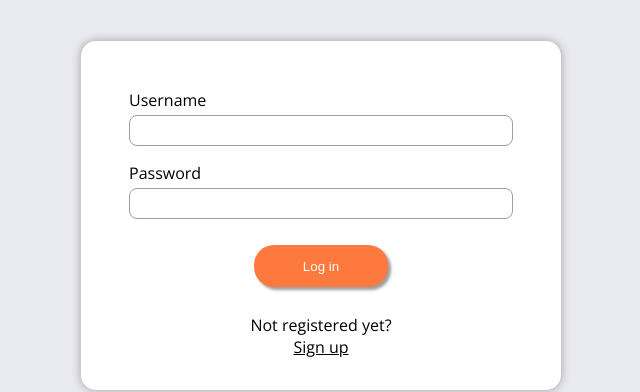
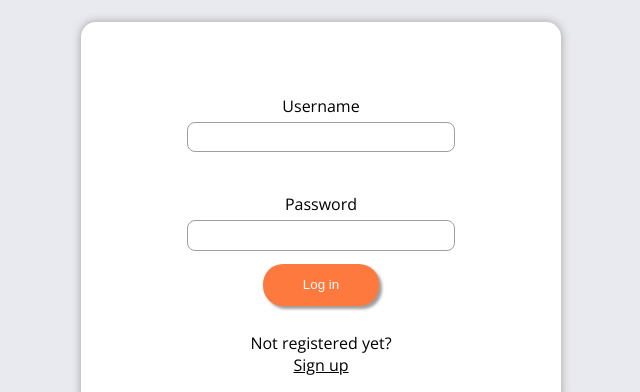
Before and after one commit to d4tAloUh/Messenger, a React (Create React App) app in the folder frontend/: page /auth/login in a window 1280 px wide. Shown: the part 253-645 px from the top of the page, without its empty margins (319-959 px from the left). Built offline with nearby package versions, Linux system fonts and the light colour scheme.

Commit message:
Some styles changes

```diff
--- a/frontend/src/components/ChatSender/ChatSender.module.sass
+++ b/frontend/src/components/ChatSender/ChatSender.module.sass
@@ -1,9 +1,10 @@
 .wrapper
-    background-color: #f5f5f5
     display: flex
     flex-direction: row
+    height: 6em
     justify-content: space-between
-    height: 7em
+    background-color: white
+
 
 .textAreaWrapper
     width: calc(100% - 5em)
@@ -12,8 +13,9 @@
         outline: none
         -moz-appearance: none
         border: none
-        padding: 20px
+        padding: 22px 30px
         resize: none
+        height: 100%
 
 .buttonsWrapper
     display: flex
--- a/frontend/src/components/FormComponents/Button/Button.module.sass
+++ b/frontend/src/components/FormComponents/Button/Button.module.sass
@@ -1,13 +1,13 @@
 .button
     background-color: #fe793d
     padding: 1em 3em
-    min-width: 10em
+    min-width: 5em
     cursor: pointer
     border: none
     color: white
     box-shadow: 3px 3px 3px #a19d9c
     border-radius: 20px
-    margin: 2em 0
+    margin: 1em 0 2em
 
     &:hover
         background-color: #fb4c1f
--- a/frontend/src/components/FormComponents/Input/Input.module.sass
+++ b/frontend/src/components/FormComponents/Input/Input.module.sass
@@ -1,12 +1,15 @@
 .wrapper
     width: 100%
+    display: flex
+    flex-direction: column
+    justify-content: center
 
 .label
-    width: 100%
-    margin-bottom: 0.3em
+    margin: 25px auto 5px
 
 .input
-    width: 100%
+    width: 70%
+    margin: 0 auto
     padding: 0.5em
     box-sizing: border-box
     border-radius: 8px
@@ -14,4 +17,4 @@
 
 .error
     color: red
-    width: 100%
+    margin: 0 auto
--- a/frontend/src/components/MessageWrapper/MessageWrapper.module.sass
+++ b/frontend/src/components/MessageWrapper/MessageWrapper.module.sass
@@ -4,7 +4,7 @@
     display: flex
 
 .messageWrapperLeft
-    justify-content: left
+    justify-content: flex-start
 
 .messageWrapperRight
-    justify-content: right
+    justify-content: flex-end
--- a/frontend/src/components/MessagesListWrapper/MessagesListWrapper.module.sass
+++ b/frontend/src/components/MessagesListWrapper/MessagesListWrapper.module.sass
@@ -2,7 +2,7 @@
     box-sizing: border-box
     padding: 1em
     overflow: auto
-    height: calc(100vh - 4em - 4em - 7em)
+    height: calc(100vh - 4em - 4em - 6em)
     background-color: #e9eaf0
 
 ::-webkit-scrollbar
--- a/frontend/src/components/Modal/Modal.module.sass
+++ b/frontend/src/components/Modal/Modal.module.sass
@@ -11,7 +11,7 @@
 
     .wrapper
         width: 80%
-        max-width: 800px
+        max-width: 700px
         background-color: #fff
         padding: 2em
 
--- a/frontend/src/components/UserCard/UserCard.module.sass
+++ b/frontend/src/components/UserCard/UserCard.module.sass
@@ -13,3 +13,4 @@
 
     .bio
         color: #bbb
+        margin-bottom: 20px
--- a/frontend/src/containers/Home/Home.tsx
+++ b/frontend/src/containers/Home/Home.tsx
@@ -304,6 +304,9 @@ class Home extends React.Component<RouteComponentProps & IPropsFromDispatch & IP
                 )}
                 {creating && (
                     <Modal close={() => this.setState({creating: false})}>
+                        <div className={styles.modalUsername}>
+                            Create new chat...
+                        </div>
                         <CreatePersonalChat
                             createPersonalChat={this.createPersonalChat}
                         />
```
